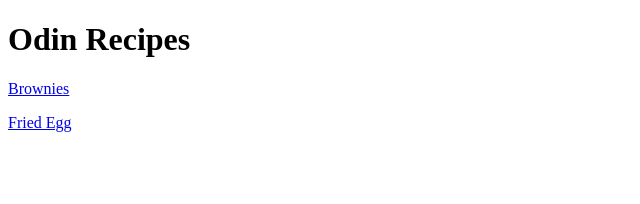
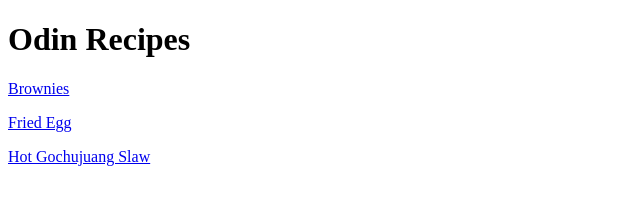
Before and after one commit to Cdcadrian/odin-recipes, a plain HTML site: page index.html in a window 1280 px wide. Shown: the whole page, without its empty margins (0-640 px from the left). Drawn offline with Linux system fonts and the light colour scheme.

Commit message:
added slaw recipe to index

```diff
--- a/index.html
+++ b/index.html
@@ -9,5 +9,6 @@
     <h1>Odin Recipes</h1>
     <p><a href="recipes/brownies.html">Brownies</a></p>
     <p><a href="recipes/friedEggs.html">Fried Egg</a></p>
+    <p><a href="recipes/hotslaw.html">Hot Gochujuang Slaw</a></p>
 </body>
 </html>
```
